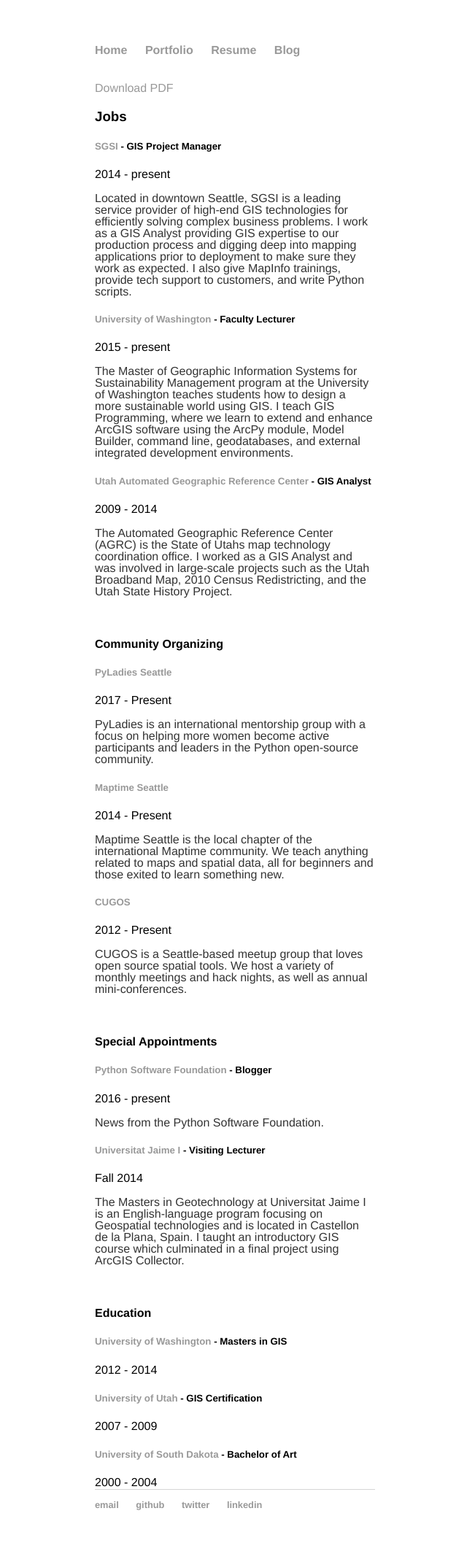
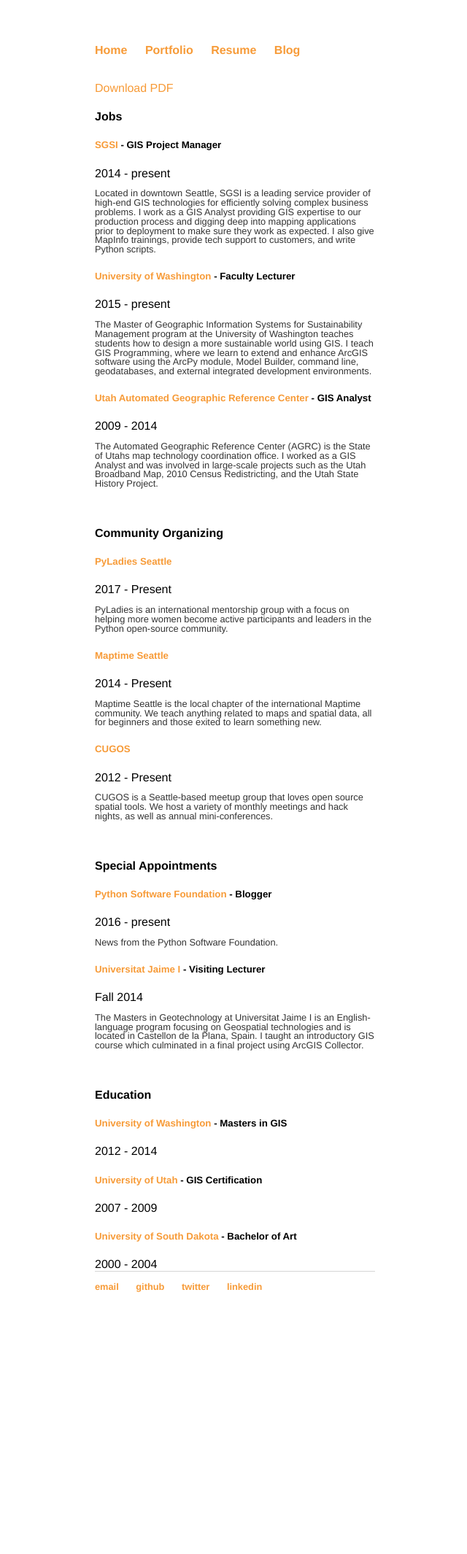
Before and after one commit to christyheaton/christyheaton.github.io, a Jekyll site: the page built from resume/index.html, in a window 1280 px wide. Shown: the whole page at 73% size, without its empty margins (318-958 px from the left). Built offline with Jekyll 4.4.1, drawn with Linux system fonts in a browser that asks for light colours; after the commit the page ends 1831 px from its top, so only the background shows below that.

Commit message:
fixed heading tag in resume and changed link color in css

```diff
--- a/css/main.css
+++ b/css/main.css
@@ -16,7 +16,7 @@
 }
 a {
     text-decoration: none;
-    color: #999;
+    color: #f79b38;
     font-family:'Helvetica', 'Arial', 'Sans-Serif';
 }
 a:hover {
@@ -27,7 +27,7 @@
     font-family:'Helvetica', 'Arial', 'Sans-Serif';
 }
 p {
-    font-size: 1em;
+    font-size: .8em;
     line-height: 1em;
     color: #333;
     font-family:'Helvetica', 'Arial', 'Sans-Serif';
--- a/resume/index.html
+++ b/resume/index.html
@@ -13,7 +13,7 @@
 
 <div class="resume cf">
 
-  <h3>Jobs</h4>
+  <h4>Jobs</h4>
 
     <div class="resume_item cf resume_item_large">
       <h5 class="resume_header"><a href="http://sgsi.com">SGSI</a><span class="resume_title"> - GIS Project Manager</span></h5>
```
